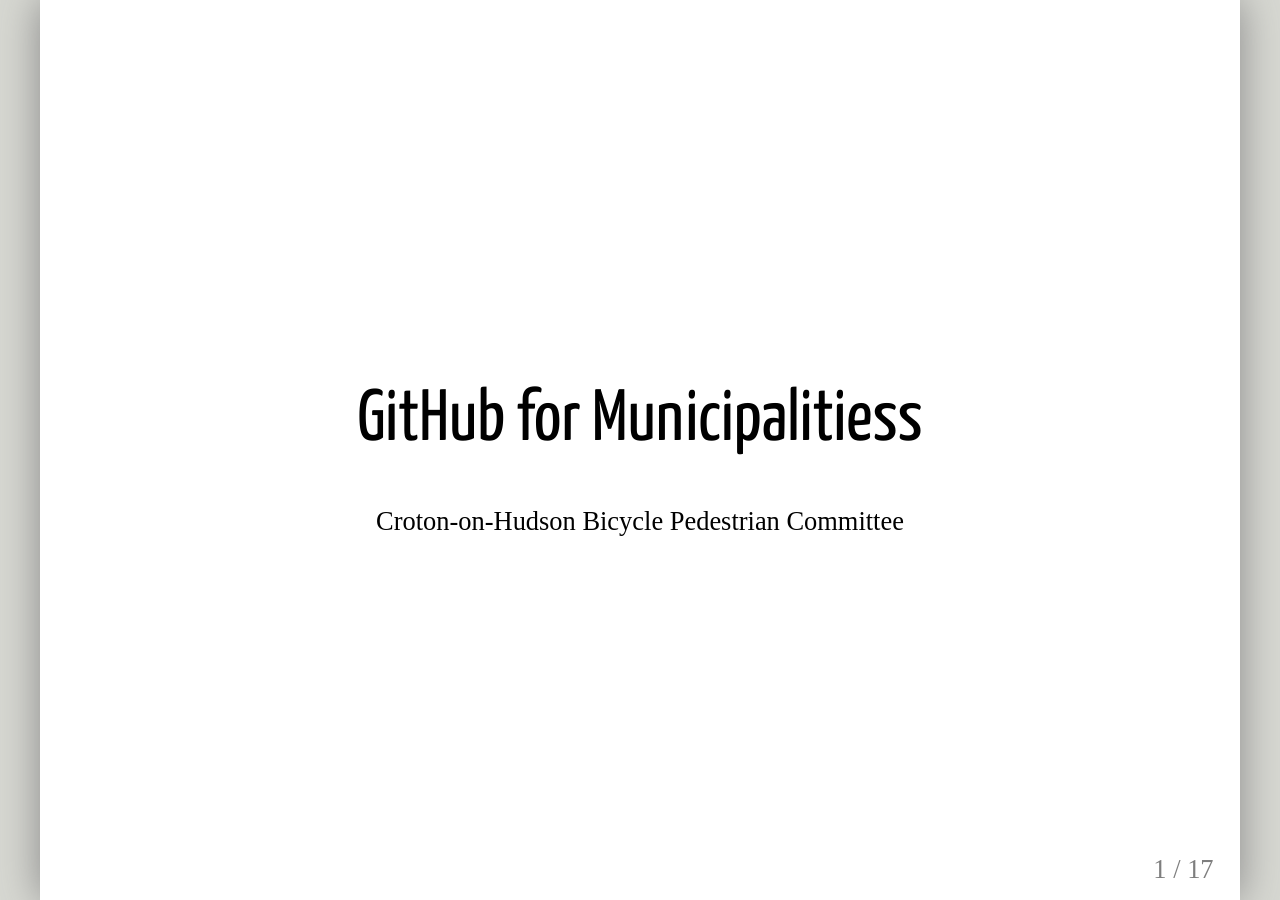
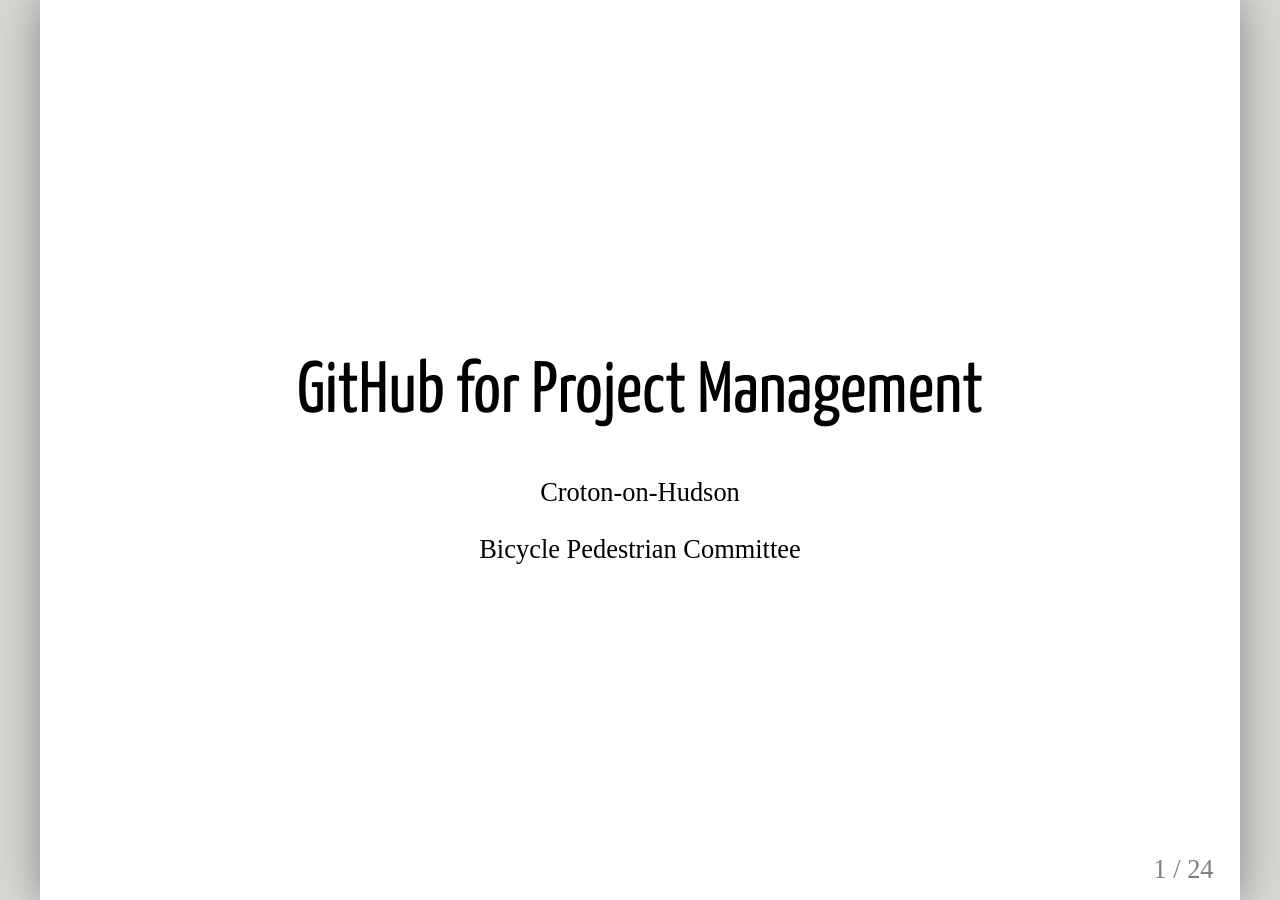
Before and after one commit to croton-on-hudson/bicycle-pedestrian-committee, a Jekyll site: the page built from docs/1.github_training.html, in a window 1280 px wide. Built offline with Jekyll 4.4.1, drawn with Linux system fonts in a browser that asks for light colours; some web fonts are replaced; part of the change alters nothing that is shown.

Commit message:
drafting 1

```diff
--- a/docs/1.github_training.html
+++ b/docs/1.github_training.html
@@ -1,13 +1,14 @@
 ---
 layout: presentation
-title: GitHub for Municipalities
-permalink: /github-for-municipalities/
+title: GitHub for Project Management
+permalink: /github-for-project-management/
 ---
 
 class: center, middle
 
-# GitHub for Municipalitiess
+# GitHub for Project Management
 Croton-on-Hudson
+
 Bicycle Pedestrian Committee
 
 ---
@@ -71,6 +72,7 @@ A wiki is a collaborative knowledge base, published online.
 ## Emphasis on speed
 Wikis are intended to be faster and simpler to work with than other web publishing tools.
 
+
 "wiki" definition from [Hawaiian->English dictionary](https://glosbe.com/haw/en/wiki):
 > verb
 >
@@ -111,15 +113,68 @@ class: center, middle
 ## Concept
 Task boards are used to keep track of the status of each task necessary for a project to be completed.
 
-![task board concept](../images/presentations/github_training/task_board_concept.png)
+---
+
+## Status
+Imagine each task as an index card stuck to a cork board with a thumb tack.
+
+The board is divided into three columns, with each task stuck into one of the columns:
+1. To do
+2. In progress
+3. Done
 
 ---
 
-## Status
-At its simplest, each task is marked as being...
-- to do
-- in progress
-- done
+## Example
+For example, a simple [task board for this workshop](https://github.com/croton-on-hudson/bicycle-pedestrian-committee/projects/3):
+
+![task board concept](../images/presentations/github_training/task_board_concept.png)
+
+It's very clear what is done, and what is left to do.
+
+---
+
+## Tagging tasks
+Each task can be given a custom label.
+
+![task labels](../images/presentations/github_training/task_board_concept_labels.png)
+
+This makes it easy to find all tasks with a common label.
+
+---
+
+name: archiving
+class: center, middle
+
+# Document Archiving
+
+---
+
+## Concept
+GitHub can store files of any kind.
+
+All changes to files are recorded and old versions are automatically archived.
+
+---
+
+## Images and other media
+Images of any type can be easily stored in GitHub.  The same is true of videos and audio files.
+
+This can be useful for documenting known street issues, and inspirational photos of other municipalities.
+
+---
+
+## Maps
+GitHub provides special support for a common type of map file called GeoJSON.
+
+For example, the Bicycle Pedestrian Committee recently shared with the village [a GeoJSON map showing suggested placement of speed humps and sharrows along Elliott Way](https://github.com/croton-on-hudson/bicycle-pedestrian-committee/blob/master/maps/eliott_way.geojson).
+
+---
+
+## Computer Programming Code Files
+GitHub is especially good at storing and archiving files with computer programming code.
+
+You may think this is irrelevant... but not if you write [code to automatically analyze a survey of 561 local residents](https://github.com/croton-on-hudson/bicycle-pedestrian-committee/tree/master/survey)!
 
 ---
 
```
Also changed, not shown: docs/images/presentations/github_training/task_board_concept_labels.png (added).
